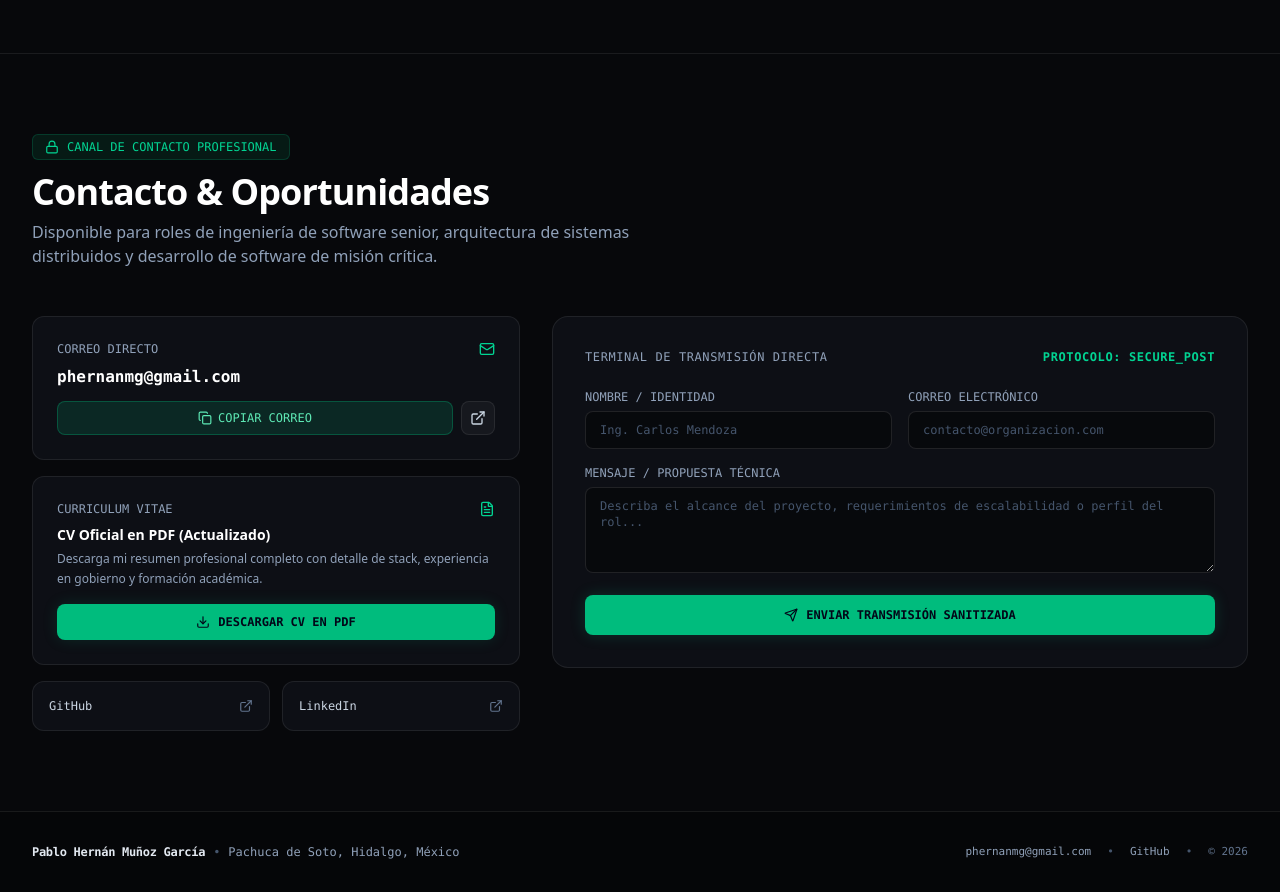
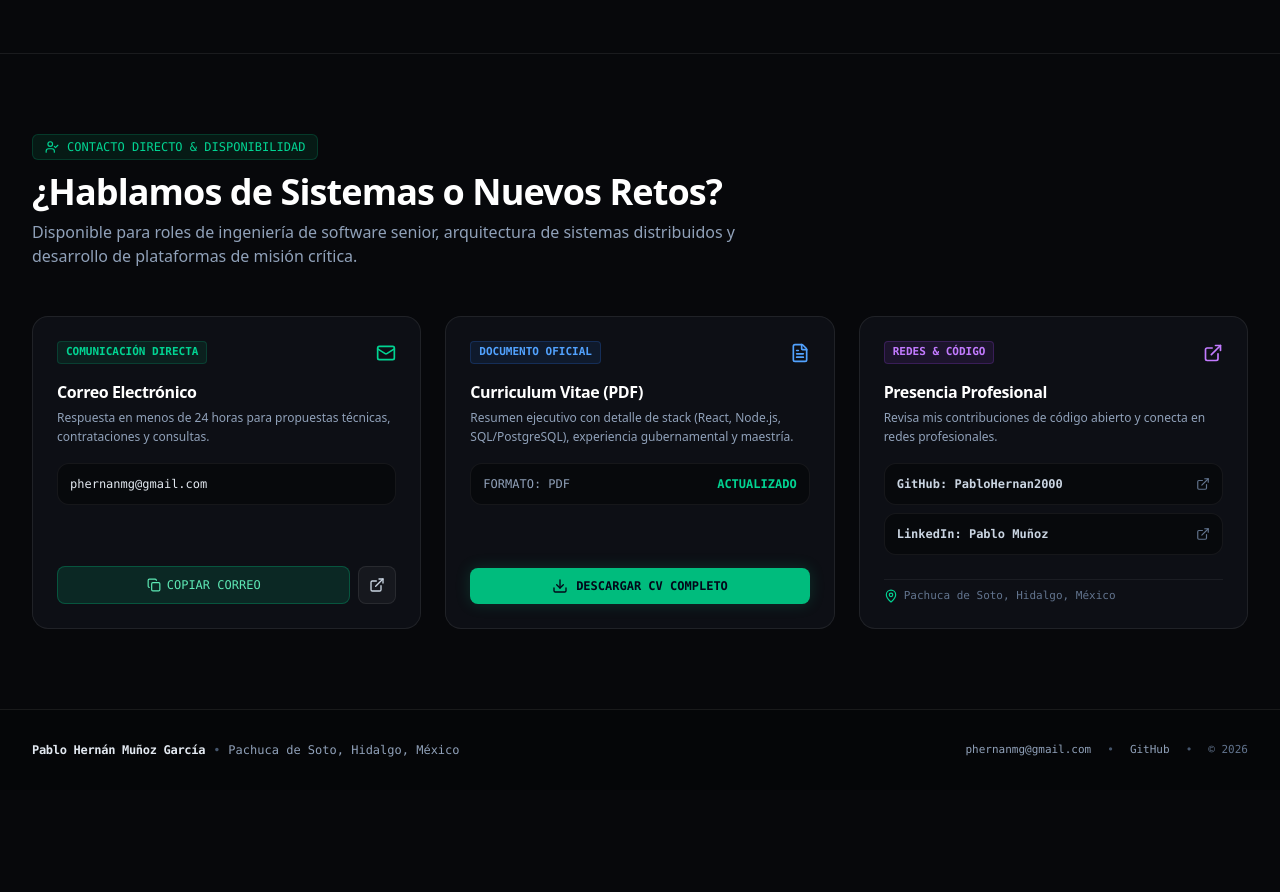
Before and after one commit to PabloHernan2000/phmg-portfolio, a React (Vite) app: page / in a window 1280 px wide. Shown: the part 5480-6372 px from the top of the page. After the commit the page ends 6270 px from the top, so only its background shows below. Built offline with nearby package versions, Linux system fonts and the light colour scheme.

Commit message:
refactor(contact): remove simulated form, replace with 3 clean cards for email, CV download, and networks

```diff
--- a/src/components/SecurityContact.tsx
+++ b/src/components/SecurityContact.tsx
@@ -1,12 +1,9 @@
 import React, { useState } from 'react';
-import { Mail, Copy, Check, ExternalLink, Lock, Send, FileText, Download } from 'lucide-react';
+import { Mail, Copy, Check, ExternalLink, FileText, Download, UserCheck, MapPin } from 'lucide-react';
 import { sound } from '../utils/audio';
 
 export const SecurityContact: React.FC = () => {
   const [copiedEmail, setCopiedEmail] = useState<boolean>(false);
-  const [formSubmitted, setFormSubmitted] = useState<boolean>(false);
-  const [formState, setFormState] = useState({ name: '', email: '', message: '' });
-
   const email = 'phernanmg@gmail.com';
 
   const handleCopyEmail = () => {
@@ -16,103 +13,129 @@ export const SecurityContact: React.FC = () => {
     setTimeout(() => setCopiedEmail(false), 2000);
   };
 
-  const handleSubmit = (e: React.FormEvent) => {
-    e.preventDefault();
-    sound.playTelemetry();
-    setFormSubmitted(true);
-    setTimeout(() => {
-      setFormSubmitted(false);
-      setFormState({ name: '', email: '', message: '' });
-    }, 4000);
-  };
-
   return (
     <section id="contact" className="py-20 border-t border-white/[0.08] bg-[#07080b] relative">
       <div className="max-w-7xl mx-auto px-4 sm:px-6 lg:px-8">
 
         {/* Header */}
-        <div className="mb-12">
+        <div className="max-w-3xl mb-12">
           <div className="inline-flex items-center gap-2 px-3 py-1 rounded-md bg-emerald-500/10 border border-emerald-500/20 text-emerald-400 text-xs font-mono mb-3">
-            <Lock className="w-3.5 h-3.5" />
-            CANAL DE CONTACTO PROFESIONAL
+            <UserCheck className="w-3.5 h-3.5" />
+            CONTACTO DIRECTO & DISPONIBILIDAD
           </div>
           <h2 className="text-2xl sm:text-4xl font-bold text-white tracking-tight">
-            Contacto & Oportunidades
+            ¿Hablamos de Sistemas o Nuevos Retos?
           </h2>
-          <p className="mt-2 text-sm sm:text-base text-slate-400 max-w-2xl">
-            Disponible para roles de ingeniería de software senior, arquitectura de sistemas distribuidos y desarrollo de software de misión crítica.
+          <p className="mt-2 text-sm sm:text-base text-slate-400">
+            Disponible para roles de ingeniería de software senior, arquitectura de sistemas distribuidos y desarrollo de plataformas de misión crítica.
           </p>
         </div>
 
-        <div className="grid grid-cols-1 lg:grid-cols-12 gap-8">
+        {/* 3 Balanced Contact Cards */}
+        <div className="grid grid-cols-1 md:grid-cols-3 gap-6">
 
-          {/* Quick Connect & CV Channels */}
-          <div className="lg:col-span-5 space-y-4">
+          {/* Card 1: Direct Email */}
+          <div className="p-6 rounded-2xl bg-[#0d0f15] border border-white/[0.08] flex flex-col justify-between space-y-6">
+            <div>
+              <div className="flex items-center justify-between mb-4">
+                <span className="text-[11px] font-mono px-2 py-0.5 rounded bg-emerald-500/10 text-emerald-400 border border-emerald-500/20 font-semibold">
+                  COMUNICACIÓN DIRECTA
+                </span>
+                <Mail className="w-5 h-5 text-emerald-400" />
+              </div>
 
-            {/* Email Card with 1-Click Copy */}
-            <div className="p-6 rounded-xl bg-[#0d0f15] border border-white/[0.08]">
-              <div className="flex items-center justify-between mb-2">
-                <span className="text-xs font-mono text-slate-400">CORREO DIRECTO</span>
-                <Mail className="w-4 h-4 text-emerald-400" />
-              </div>
-              <div className="text-base font-mono font-semibold text-white mb-3">
+              <h3 className="text-base font-bold text-white tracking-tight">
+                Correo Electrónico
+              </h3>
+              <p className="mt-1 text-xs text-slate-400 leading-relaxed">
+                Respuesta en menos de 24 horas para propuestas técnicas, contrataciones y consultas.
+              </p>
+
+              <div className="mt-4 p-3 rounded-xl bg-black/40 border border-white/[0.06] text-xs font-mono font-medium text-slate-200 break-all select-all">
                 {email}
               </div>
+            </div>
 
-              <div className="flex items-center gap-2">
+            <div className="flex items-center gap-2 pt-2">
               <button
                 onClick={handleCopyEmail}
-                  className="tactile-btn flex-1 flex items-center justify-center gap-1.5 py-2 px-3 rounded-lg bg-emerald-500/15 hover:bg-emerald-500/25 border border-emerald-500/30 text-emerald-300 text-xs font-mono transition-colors"
+                className="tactile-btn flex-1 flex items-center justify-center gap-1.5 py-2.5 px-3 rounded-lg bg-emerald-500/15 hover:bg-emerald-500/25 border border-emerald-500/30 text-emerald-300 text-xs font-mono transition-colors"
               >
                 {copiedEmail ? <Check className="w-3.5 h-3.5" /> : <Copy className="w-3.5 h-3.5" />}
-                  <span>{copiedEmail ? '¡CORREO COPIADO!' : 'COPIAR CORREO'}</span>
+                <span>{copiedEmail ? '¡COPIADO!' : 'COPIAR CORREO'}</span>
               </button>
 
               <a
                 href={`mailto:${email}`}
                 onClick={() => sound.playClick()}
-                  className="tactile-btn p-2 rounded-lg bg-white/[0.04] hover:bg-white/[0.08] border border-white/[0.08] text-slate-300 hover:text-white transition-colors"
-                  title="Abrir cliente de correo"
+                className="tactile-btn p-2.5 rounded-lg bg-white/[0.04] hover:bg-white/[0.08] border border-white/[0.08] text-slate-300 hover:text-white transition-colors"
+                title="Abrir en tu app de correo"
               >
                 <ExternalLink className="w-4 h-4" />
               </a>
             </div>
           </div>
 
-            {/* Curriculum Vitae Download Card */}
-            <div className="p-6 rounded-xl bg-[#0d0f15] border border-white/[0.08]">
-              <div className="flex items-center justify-between mb-2">
-                <span className="text-xs font-mono text-slate-400">CURRICULUM VITAE</span>
-                <FileText className="w-4 h-4 text-emerald-400" />
+          {/* Card 2: CV PDF Download */}
+          <div className="p-6 rounded-2xl bg-[#0d0f15] border border-white/[0.08] flex flex-col justify-between space-y-6">
+            <div>
+              <div className="flex items-center justify-between mb-4">
+                <span className="text-[11px] font-mono px-2 py-0.5 rounded bg-blue-500/10 text-blue-400 border border-blue-500/20 font-semibold">
+                  DOCUMENTO OFICIAL
+                </span>
+                <FileText className="w-5 h-5 text-blue-400" />
               </div>
-              <div className="text-sm font-bold text-white mb-1">
-                CV Oficial en PDF (Actualizado)
+
+              <h3 className="text-base font-bold text-white tracking-tight">
+                Curriculum Vitae (PDF)
+              </h3>
+              <p className="mt-1 text-xs text-slate-400 leading-relaxed">
+                Resumen ejecutivo con detalle de stack (React, Node.js, SQL/PostgreSQL), experiencia gubernamental y maestría.
+              </p>
+
+              <div className="mt-4 p-3 rounded-xl bg-black/40 border border-white/[0.06] text-xs font-mono text-slate-400 flex items-center justify-between">
+                <span>FORMATO: PDF</span>
+                <span className="text-emerald-400 font-semibold">ACTUALIZADO</span>
               </div>
-              <p className="text-xs text-slate-400 mb-4 leading-relaxed">
-                Descarga mi resumen profesional completo con detalle de stack, experiencia en gobierno y formación académica.
-              </p>
+            </div>
 
             <a
               href="/CV_Pablo_Hernan_Munoz_Garcia.pdf"
               download="CV_Pablo_Hernan_Munoz_Garcia.pdf"
               onClick={() => sound.playTelemetry()}
-                className="tactile-btn w-full flex items-center justify-center gap-2 py-2.5 px-3 rounded-lg bg-emerald-500 hover:bg-emerald-400 text-slate-950 font-semibold text-xs font-mono shadow-[0_0_15px_rgba(16,185,129,0.15)] transition-all"
+              className="tactile-btn w-full flex items-center justify-center gap-2 py-2.5 px-3 rounded-lg bg-emerald-500 hover:bg-emerald-400 text-slate-950 font-semibold text-xs font-mono shadow-[0_0_15px_rgba(16,185,129,0.2)] transition-all"
             >
-                <Download className="w-3.5 h-3.5" />
-                <span>DESCARGAR CV EN PDF</span>
+              <Download className="w-4 h-4" />
+              <span>DESCARGAR CV COMPLETO</span>
             </a>
           </div>
 
-            {/* Social & GitHub Links */}
-            <div className="grid grid-cols-2 gap-3">
+          {/* Card 3: Social & Location */}
+          <div className="p-6 rounded-2xl bg-[#0d0f15] border border-white/[0.08] flex flex-col justify-between space-y-6">
+            <div>
+              <div className="flex items-center justify-between mb-4">
+                <span className="text-[11px] font-mono px-2 py-0.5 rounded bg-purple-500/10 text-purple-400 border border-purple-500/20 font-semibold">
+                  REDES & CÓDIGO
+                </span>
+                <ExternalLink className="w-5 h-5 text-purple-400" />
+              </div>
+
+              <h3 className="text-base font-bold text-white tracking-tight">
+                Presencia Profesional
+              </h3>
+              <p className="mt-1 text-xs text-slate-400 leading-relaxed">
+                Revisa mis contribuciones de código abierto y conecta en redes profesionales.
+              </p>
+
+              <div className="mt-4 space-y-2">
                 <a
                   href="https://github.com/PabloHernan2000"
                   target="_blank"
                   rel="noopener noreferrer"
                   onClick={() => sound.playClick()}
-                className="tactile-card p-4 rounded-xl bg-[#0d0f15] border border-white/[0.08] hover:border-white/[0.2] transition-all flex items-center justify-between text-xs font-mono text-slate-300 hover:text-white"
+                  className="tactile-card p-3 rounded-xl bg-black/40 border border-white/[0.06] hover:border-white/[0.2] transition-all flex items-center justify-between text-xs font-mono text-slate-300 hover:text-white"
                 >
-                <span>GitHub</span>
+                  <span className="font-semibold">GitHub: PabloHernan2000</span>
                   <ExternalLink className="w-3.5 h-3.5 text-slate-500" />
                 </a>
 
@@ -121,88 +144,17 @@ export const SecurityContact: React.FC = () => {
                   target="_blank"
                   rel="noopener noreferrer"
                   onClick={() => sound.playClick()}
-                className="tactile-card p-4 rounded-xl bg-[#0d0f15] border border-white/[0.08] hover:border-white/[0.2] transition-all flex items-center justify-between text-xs font-mono text-slate-300 hover:text-white"
+                  className="tactile-card p-3 rounded-xl bg-black/40 border border-white/[0.06] hover:border-white/[0.2] transition-all flex items-center justify-between text-xs font-mono text-slate-300 hover:text-white"
                 >
-                <span>LinkedIn</span>
+                  <span className="font-semibold">LinkedIn: Pablo Muñoz</span>
                   <ExternalLink className="w-3.5 h-3.5 text-slate-500" />
                 </a>
               </div>
-
             </div>
 
-          {/* Contact Message Terminal */}
-          <div className="lg:col-span-7">
-            <div className="p-6 sm:p-8 rounded-2xl bg-[#0d0f15] border border-white/[0.08]">
-              <div className="text-xs font-mono text-slate-400 uppercase tracking-wider mb-6 flex items-center justify-between">
-                <span>TERMINAL DE TRANSMISIÓN DIRECTA</span>
-                <span className="text-emerald-400 font-semibold">PROTOCOLO: SECURE_POST</span>
-              </div>
-
-              {formSubmitted ? (
-                <div className="py-12 flex flex-col items-center justify-center text-center space-y-3">
-                  <div className="w-12 h-12 rounded-full bg-emerald-500/10 border border-emerald-500/30 flex items-center justify-center text-emerald-400">
-                    <Check className="w-6 h-6" />
-                  </div>
-                  <h4 className="text-lg font-bold text-white">Transmisión Exitosa</h4>
-                  <p className="text-xs text-slate-400 max-w-sm">
-                    El mensaje ha sido registrado y procesado. Recibirás respuesta técnica a la brevedad.
-                  </p>
-                </div>
-              ) : (
-                <form onSubmit={handleSubmit} className="space-y-4">
-                  <div className="grid grid-cols-1 sm:grid-cols-2 gap-4">
-                    <div>
-                      <label className="block text-xs font-mono text-slate-400 mb-1.5">
-                        NOMBRE / IDENTIDAD
-                      </label>
-                      <input
-                        type="text"
-                        required
-                        value={formState.name}
-                        onChange={(e) => setFormState({ ...formState, name: e.target.value })}
-                        placeholder="Ing. Carlos Mendoza"
-                        className="w-full px-3.5 py-2.5 rounded-lg bg-black/40 border border-white/[0.1] text-xs font-mono text-white placeholder-slate-600 focus:outline-none focus:border-emerald-500/60 transition-colors"
-                      />
-                    </div>
-
-                    <div>
-                      <label className="block text-xs font-mono text-slate-400 mb-1.5">
-                        CORREO ELECTRÓNICO
-                      </label>
-                      <input
-                        type="email"
-                        required
-                        value={formState.email}
-                        onChange={(e) => setFormState({ ...formState, email: e.target.value })}
-                        placeholder="contacto@organizacion.com"
-                        className="w-full px-3.5 py-2.5 rounded-lg bg-black/40 border border-white/[0.1] text-xs font-mono text-white placeholder-slate-600 focus:outline-none focus:border-emerald-500/60 transition-colors"
-                      />
-                    </div>
-                  </div>
-
-                  <div>
-                    <label className="block text-xs font-mono text-slate-400 mb-1.5">
-                      MENSAJE / PROPUESTA TÉCNICA
-                    </label>
-                    <textarea
-                      required
-                      rows={4}
-                      value={formState.message}
-                      onChange={(e) => setFormState({ ...formState, message: e.target.value })}
-                      placeholder="Describa el alcance del proyecto, requerimientos de escalabilidad o perfil del rol..."
-                      className="w-full px-3.5 py-2.5 rounded-lg bg-black/40 border border-white/[0.1] text-xs font-mono text-white placeholder-slate-600 focus:outline-none focus:border-emerald-500/60 transition-colors"
-                    />
-                  </div>
-
-                  <button
-                    type="submit"
-                    className="tactile-btn w-full flex items-center justify-center gap-2 py-3 px-4 rounded-lg bg-emerald-500 hover:bg-emerald-400 text-slate-950 font-semibold text-xs font-mono shadow-[0_0_15px_rgba(16,185,129,0.2)] transition-all"
-                  >
-                    <Send className="w-3.5 h-3.5" />
-                    <span>ENVIAR TRANSMISIÓN SANITIZADA</span>
-                  </button>
-                </form>
-              )}
+            <div className="flex items-center gap-1.5 text-[11px] font-mono text-slate-500 pt-2 border-t border-white/[0.06]">
+              <MapPin className="w-3.5 h-3.5 text-emerald-400" />
+              <span>Pachuca de Soto, Hidalgo, México</span>
             </div>
           </div>
 
```
Lines whose indentation alone changed are shown as unchanged.
